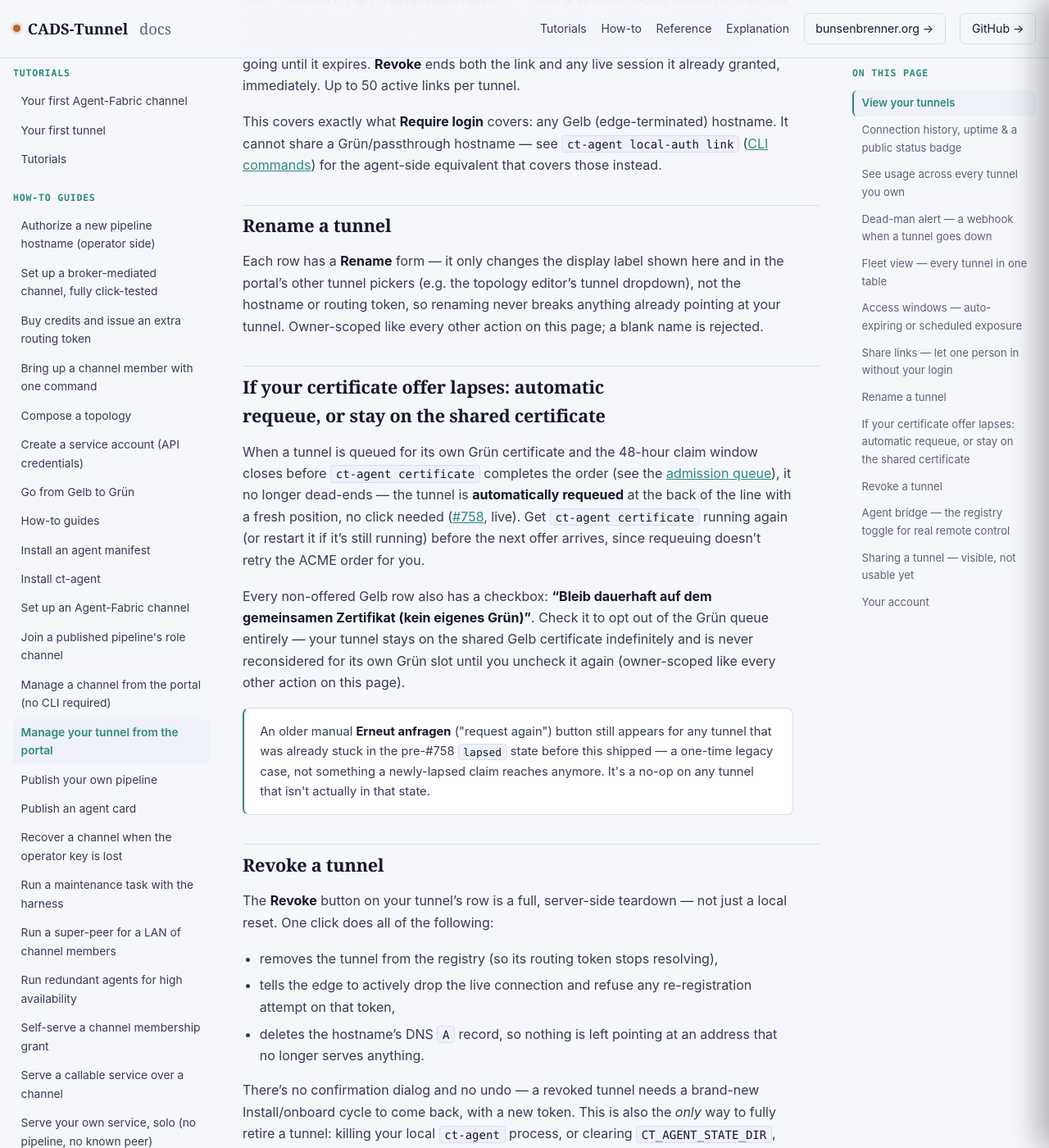
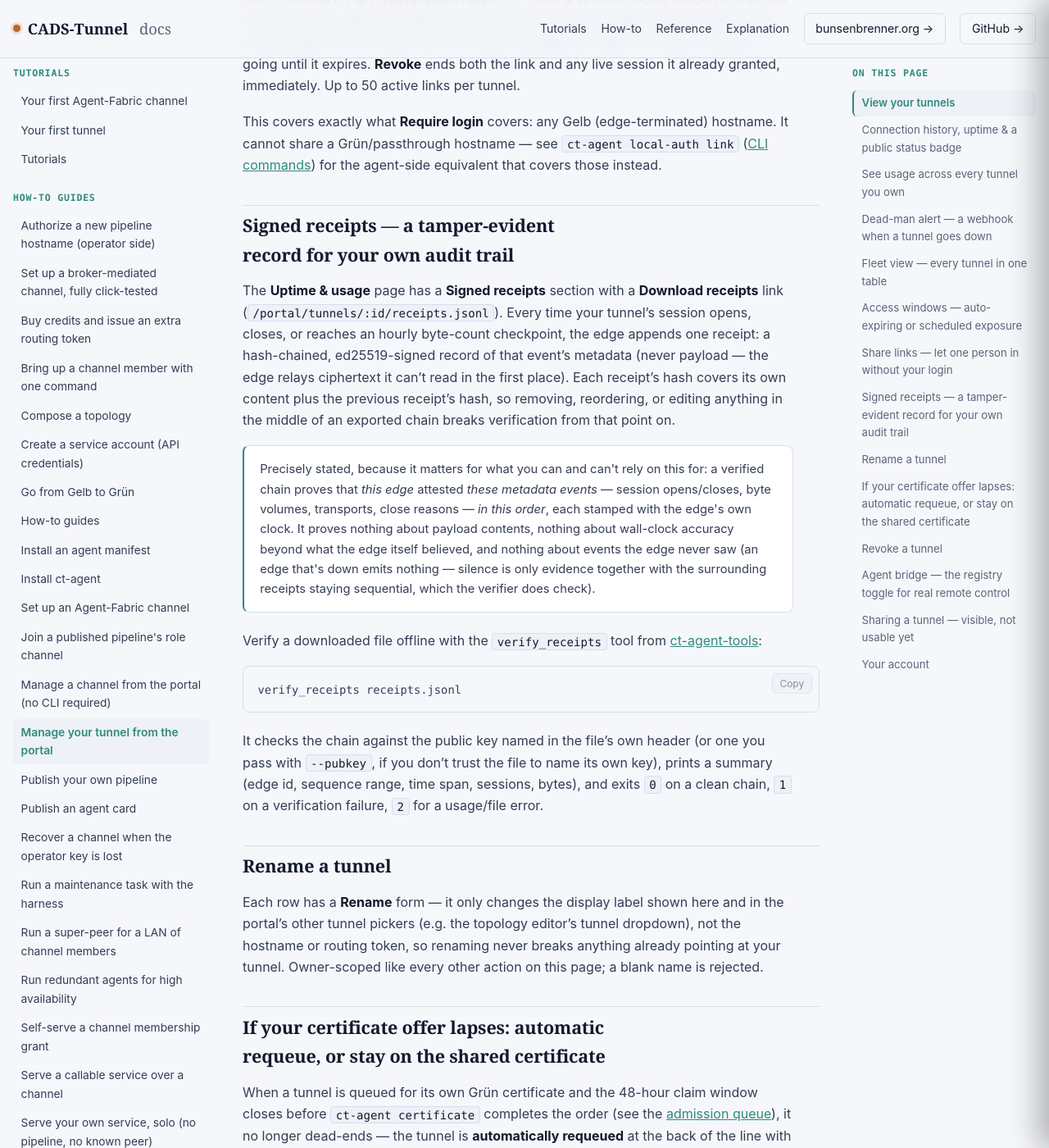
Before and after one commit to scimbe/CADS-Tunnel-docs, a Jekyll site: the page built from _how-to/manage-your-tunnel.md, in a window 1280 px wide and 1400 px high, scrolled down 4081 px. Shown: the whole window at 82% size. Built offline with Jekyll 4.4.1, drawn with Linux system fonts in a browser that asks for light colours.

Commit message:
docs: signed forensic receipts (#782) -- completes the #775 writeup
Confirmed live before writing: GET /portal/tunnels/:id/receipts.jsonl on the
real deployment returns 303 (session-gated). Read crates/common/src/
receipt.rs's module doc directly for the precise "proves"/"does not prove"
scope -- carried that language through close to verbatim since it's the
module's own stated boundary and matters for a security-adjacent feature --
plus crates/agent-tools/src/bin/verify_receipts.rs for the exact CLI usage
and exit codes.

This completes the #775 program's tunnel-monitoring writeup: connection
history, uptime & public badges, account usage, dead-man alerts, fleet view,
access windows, share links, and now signed receipts -- 6 of 6 pieces,
each read from source and live-verified against the real deployment rather
than trusted from PR descriptions.

Co-Authored-By: Claude Sonnet 5 <noreply@anthropic.com>

````diff
--- a/_how-to/manage-your-tunnel.md
+++ b/_how-to/manage-your-tunnel.md
@@ -159,6 +159,38 @@ share a Grün/passthrough hostname — see `ct-agent local-auth link`
 ([CLI commands]({{ '/reference/cli/' | relative_url }})) for the agent-side equivalent that covers
 those instead.
 
+## Signed receipts — a tamper-evident record for your own audit trail
+
+The **Uptime & usage** page has a **Signed receipts** section with a **Download receipts** link
+(`/portal/tunnels/:id/receipts.jsonl`). Every time your tunnel's session opens, closes, or reaches
+an hourly byte-count checkpoint, the edge appends one receipt: a hash-chained, ed25519-signed
+record of that event's metadata (never payload — the edge relays ciphertext it can't read in the
+first place). Each receipt's hash covers its own content plus the previous receipt's hash, so
+removing, reordering, or editing anything in the middle of an exported chain breaks verification
+from that point on.
+
+<div class="callout">
+Precisely stated, because it matters for what you can and can't rely on this for: a verified chain
+proves that <em>this edge</em> attested <em>these metadata events</em> — session opens/closes,
+byte volumes, transports, close reasons — <em>in this order</em>, each stamped with the edge's own
+clock. It proves nothing about payload contents, nothing about wall-clock accuracy beyond what the
+edge itself believed, and nothing about events the edge never saw (an edge that's down emits
+nothing — silence is only evidence together with the surrounding receipts staying sequential,
+which the verifier does check).
+</div>
+
+Verify a downloaded file offline with the `verify_receipts` tool from
+[ct-agent-tools](https://github.com/scimbe/ct-agent/tree/main/crates/agent-tools):
+
+```bash
+verify_receipts receipts.jsonl
+```
+
+It checks the chain against the public key named in the file's own header (or one you pass with
+`--pubkey`, if you don't trust the file to name its own key), prints a summary (edge id, sequence
+range, time span, sessions, bytes), and exits `0` on a clean chain, `1` on a verification failure,
+`2` for a usage/file error.
+
 ## Rename a tunnel
 
 Each row has a **Rename** form — it only changes the display label shown here and in the portal's other
--- a/_reference/api-endpoints.md
+++ b/_reference/api-endpoints.md
@@ -414,6 +414,22 @@ revoked/wrong-host token; otherwise `303` to `https://<host><return>` with a `ct
 cookie scoped to that one host, valid for the link's remaining TTL. A single-use token's URL
 answers `403` on a second visit; the cookie it already set keeps working until it expires.
 
+## Signed forensic receipts (#782)
+
+**`GET /portal/tunnels/:id/receipts.jsonl?since=<seq>`** — session-cookie-authed, owner-scoped
+(404 for foreign/unknown, never 403); `502` with an explanation if the edge can't supply the
+export. Body: a header line `{"pubkey", "edge_id", "tunnel"}` naming the edge's receipts public
+key, then one hash-chained, ed25519-signed receipt per line, oldest first. Each receipt covers a
+session open/close or an hourly byte-count checkpoint — metadata only, never payload content.
+Full walkthrough: [Manage your tunnel]({{ '/how-to/manage-your-tunnel/' | relative_url }}#signed-receipts--a-tamper-evident-record-for-your-own-audit-trail).
+
+Verify a downloaded export offline with `verify_receipts <file> [--pubkey <64 hex>] [--anchor <64
+hex>]` (from `ct-agent`'s `agent-tools` crate) — `--pubkey` overrides the key the file's own header
+names (useful if you don't want to trust an untrusted file to name its own verification key);
+`--anchor` checks that an export starting mid-chain (after retention pruning, or a `since=`
+partial fetch) still links to a specific earlier receipt you already hold. Exit `0` clean, `1`
+verification failure, `2` usage/file error.
+
 ## Agent bridges v2 — portal-driven remote control of your own agent
 
 Session-cookie-authed, owner-scoped exactly like the tunnel management routes elsewhere on this
````
